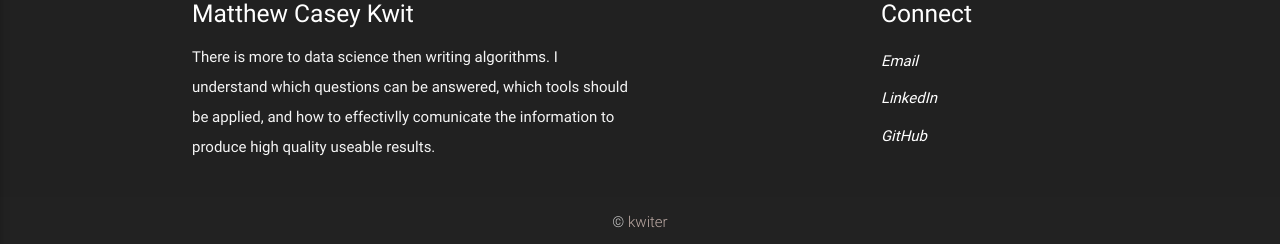
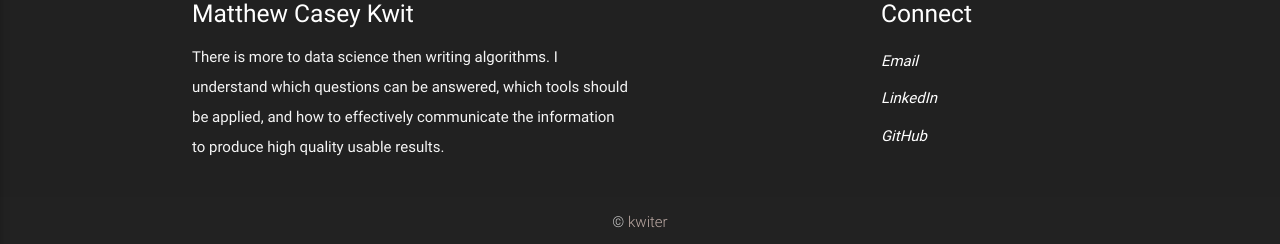
Before and after one commit to kwiter/kwiter.github.io, a Jekyll site: the page built from blog-home.html, in a window 1280 px wide and 900 px high, scrolled down 2428 px. Shown: the part 653-897 px from the top of the window. Built offline with Jekyll 4.4.1, drawn with Linux system fonts in a browser that asks for light colours; nearby versions of some CDN libraries.

```diff
--- a/_includes/footer.html
+++ b/_includes/footer.html
@@ -3,7 +3,7 @@
       <div class="row">
         <div class="col l6 s12">
           <h5 class="white-text">Matthew Casey Kwit</h5>
-          <p class="grey-text text-lighten-4">There is more to data science then writing algorithms. I understand which questions can be answered, which tools should be applied, and how to effectivlly comunicate the information to produce high quality useable results.</p>
+          <p class="grey-text text-lighten-4">There is more to data science then writing algorithms. I understand which questions can be answered, which tools should be applied, and how to effectively communicate the information to produce high quality usable results.</p>
 
         </div>
         <div class="col l3 s12">
--- a/_layouts/main.html
+++ b/_layouts/main.html
@@ -99,7 +99,7 @@
             <h2 class="center white-text"><i class="material-icons circle red darken-4">show_chart</i></h2>
             <h5 class="center">Visualizations</h5>
 
-            <p class="light">A picture is worth a thousand words and at least 10 tables. I pride myself in the visuals I produce. Each visual should empower the user and ideally also inspire visualy. </p>
+            <p class="light">A picture is worth a thousand words and at least 10 tables. I pride myself in the visuals I produce. Each visual should empower the user and ideally also inspire visually. </p>
           </div>
         </div>
 
@@ -108,7 +108,7 @@
             <h2 class="center white-text"><i class="material-icons circle red darken-4">fingerprint</i></h2>
             <h5 class="center">Statistics</h5>
 
-            <p class="light">I am trained as a Bayesian, but I am not a dogmatic Bayesian. I wholy embrace any solution that provides quick, accurate, and interpretable results. </p>
+            <p class="light">I am trained as a Bayesian, but I am not a dogmatic Bayesian. I wholly embrace any solution that provides quick, accurate, and interpretable results. </p>
           </div>
         </div>
       </div>
```
